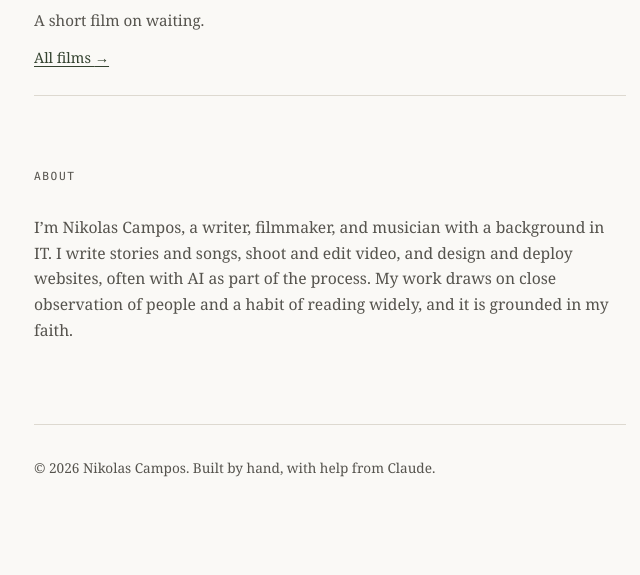
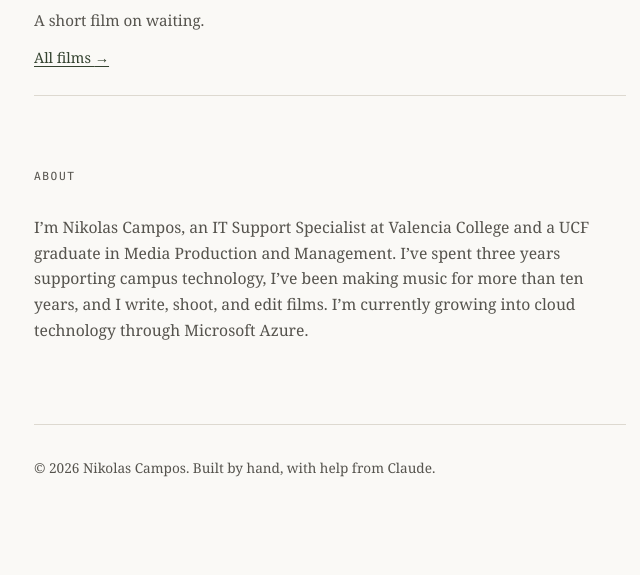
Before and after one commit to dadragon4/nikolascampos.com, a Jekyll site: the page index.html, which Jekyll copies as it is, in a window 1280 px wide. Shown: the part 1179-1754 px from the top of the page, without its empty margins (310-950 px from the left). Built offline with Jekyll 4.4.1, drawn with Linux system fonts in a browser that asks for light colours.

Commit message:
New professional bios; personal About and site story on the Desktop only
Co-Authored-By: Claude Opus 5.5 <noreply@anthropic.com>

```diff
--- a/index.html
+++ b/index.html
@@ -24,7 +24,10 @@
     "name": "Nikolas Campos",
     "alternateName": "Niko Campos",
     "url": "https://www.nikolascampos.com/",
-    "jobTitle": "Writer, filmmaker, and musician",
+    "jobTitle": "IT Support Specialist",
+    "worksFor": { "@type": "CollegeOrUniversity", "name": "Valencia College" },
+    "alumniOf": { "@type": "CollegeOrUniversity", "name": "University of Central Florida" },
+    "knowsAbout": ["IT support", "Audio/visual systems", "Live streaming", "Microsoft Azure", "Music production", "Filmmaking"],
     "sameAs": [
       "https://www.youtube.com/@NikoCampos",
       "https://open.spotify.com/artist/52hPa2MC1beHdclC4xQzx4"
@@ -108,7 +111,7 @@
       <section id="about">
         <h2 class="section-label">About</h2>
         <p class="intro">
-          I’m Nikolas Campos, a writer, filmmaker, and musician with a background in IT. I write stories and songs, shoot and edit video, and design and deploy websites, often with AI as part of the process. My work draws on close observation of people and a habit of reading widely, and it is grounded in my faith.
+          I’m Nikolas Campos, an IT Support Specialist at Valencia College and a UCF graduate in Media Production and Management. I’ve spent three years supporting campus technology, I’ve been making music for more than ten years, and I write, shoot, and edit films. I’m currently growing into cloud technology through Microsoft Azure.
         </p>
       </section>
     </main>
```
Also changed, not shown: CLAUDE.md (+3 -3 lines), about.html (+8 -4 lines), desktop.html (+17 -0 lines), js/desktop.js (+11 -2 lines), CHANGELOG.md.
